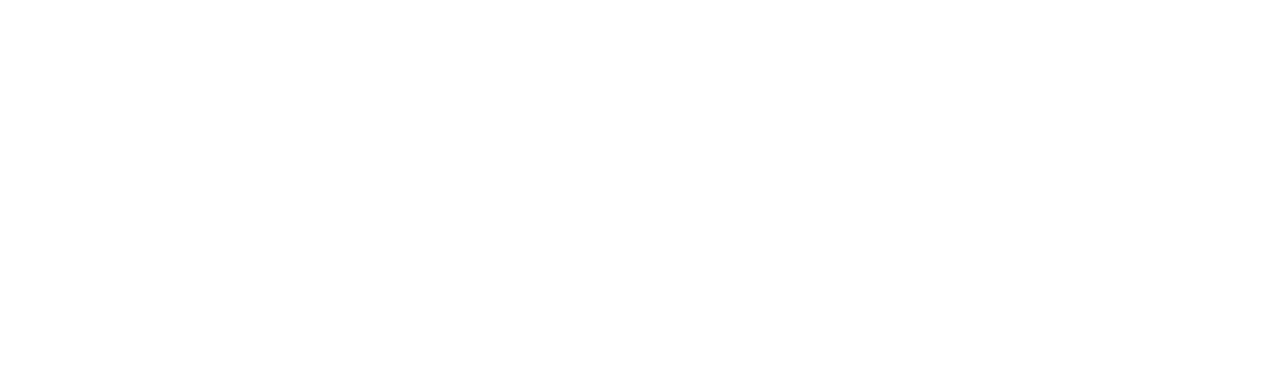
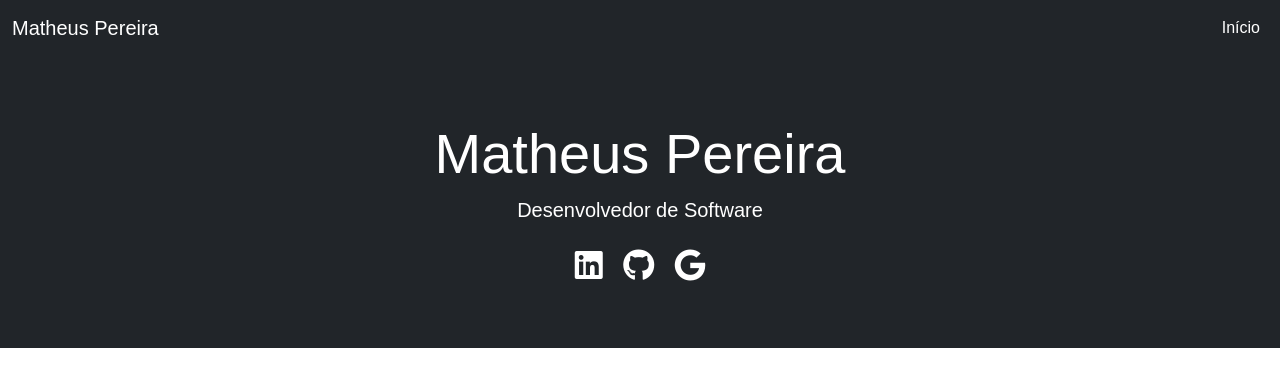
Before and after one commit to MatheusFilipe21/matheusfilipe21.github.io, a plain HTML site: page index.html in a window 1280 px wide. Drawn offline with nearby package versions, Linux system fonts and the light colour scheme.

Commit message:
Criando a barra de navegacao e a secao inicial
Criando um arquivo de estilos css;

```diff
--- /dev/null
+++ b/css/stylesheet.css
@@ -0,0 +1,22 @@
+body {
+  font-family: "Arial", sans-serif;
+}
+
+.nav-link {
+  color: white;
+}
+
+section {
+  padding-top: 4rem;
+  padding-bottom: 4rem;
+}
+
+.social-icons a {
+  color: #fff;
+  transition: color 0.3s ease;
+  text-decoration: none;
+}
+
+.social-icons a:hover {
+  color: #007bff;
+}
--- a/index.html
+++ b/index.html
@@ -11,6 +11,8 @@
       crossorigin="anonymous"
     />
 
+    <link rel="stylesheet" type="text/css" href="css/stylesheet.css" />
+
     <link
       rel="stylesheet"
       href="https://cdnjs.cloudflare.com/ajax/libs/font-awesome/6.5.2/css/all.min.css"
@@ -18,6 +20,60 @@
   </head>
 
   <body>
+    <!-- Menu -->
+    <header class="sticky-top">
+      <nav class="navbar navbar-expand-lg navbar-dark bg-dark">
+        <div class="container-fluid">
+          <a class="navbar-brand" href="#">Matheus Pereira</a>
+          <button
+            class="navbar-toggler"
+            type="button"
+            data-bs-toggle="collapse"
+            data-bs-target="#navbarNav"
+            aria-controls="navbarNav"
+            aria-expanded="false"
+            aria-label="Toggle navigation"
+          >
+            <span class="navbar-toggler-icon"></span>
+          </button>
+          <div class="collapse navbar-collapse" id="navbarNav">
+            <ul class="navbar-nav ms-auto">
+              <li class="nav-item">
+                <a class="nav-link" href="#">Início</a>
+              </li>
+            </ul>
+          </div>
+        </div>
+      </nav>
+    </header>
+
+    <!-- Seção Inicial -->
+    <section class="text-center bg-dark text-white">
+      <div class="container">
+        <h1 class="display-4">Matheus Pereira</h1>
+        <p class="lead">Desenvolvedor de Software</p>
+        <div class="social-icons mt-4">
+          <a
+            href="https://www.linkedin.com/in/matheusfilipe21"
+            target="_blank"
+            class="me-3"
+          >
+            <i class="fab fa-linkedin fa-2x"></i>
+          </a>
+          <a
+            href="https://github.com/matheusfilipe21"
+            target="_blank"
+            class="me-3"
+          >
+            <i class="fab fa-github fa-2x"></i>
+          </a>
+          <a href="mailto:matheusfnpereira@gmail.com">
+            <i class="fa-brands fa-google fa-2x"></i>
+          </a>
+        </div>
+      </div>
+    </section>
+
     <script
       src="https://cdn.jsdelivr.net/npm/bootstrap@5.3.3/dist/js/bootstrap.bundle.min.js"
       integrity="sha384-YvpcrYf0tY3lHB60NNkmXc5s9fDVZLESaAA55NDzOxhy9GkcIdslK1eN7N6jIeHz"
```
